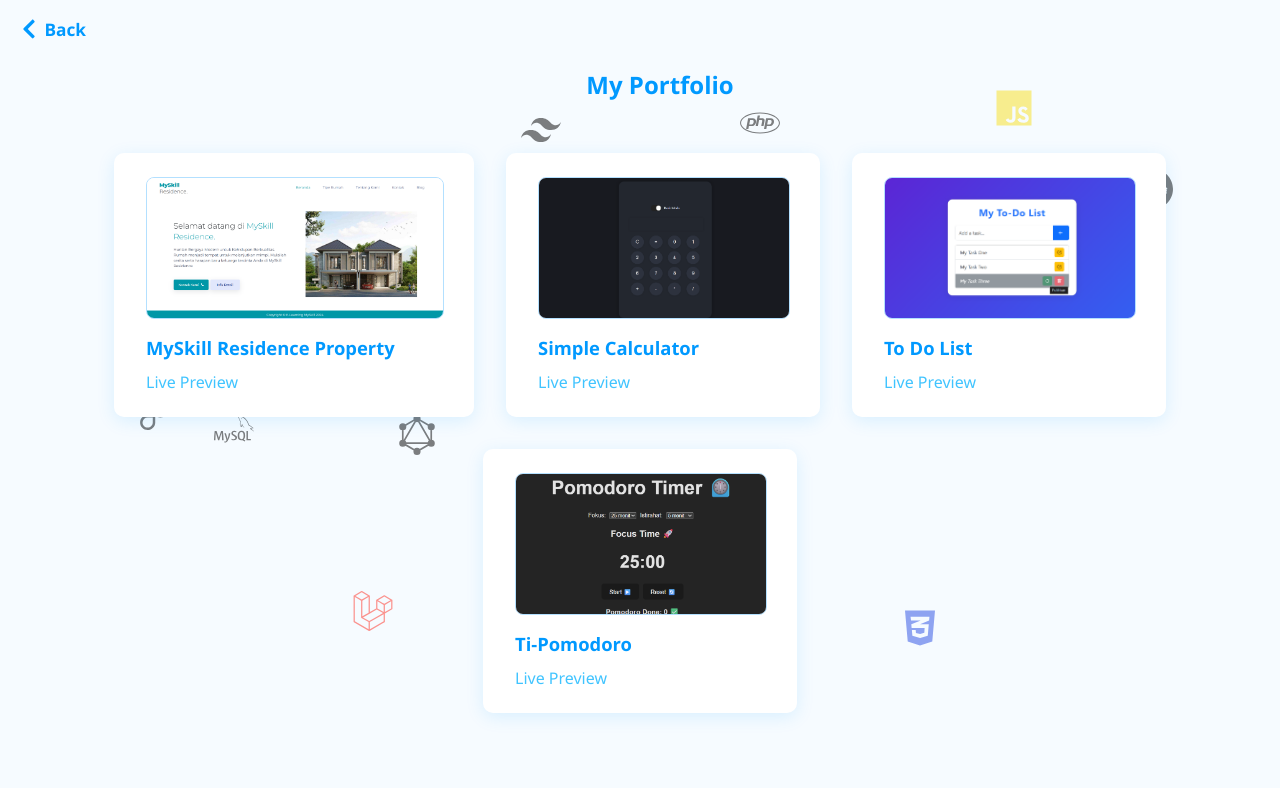
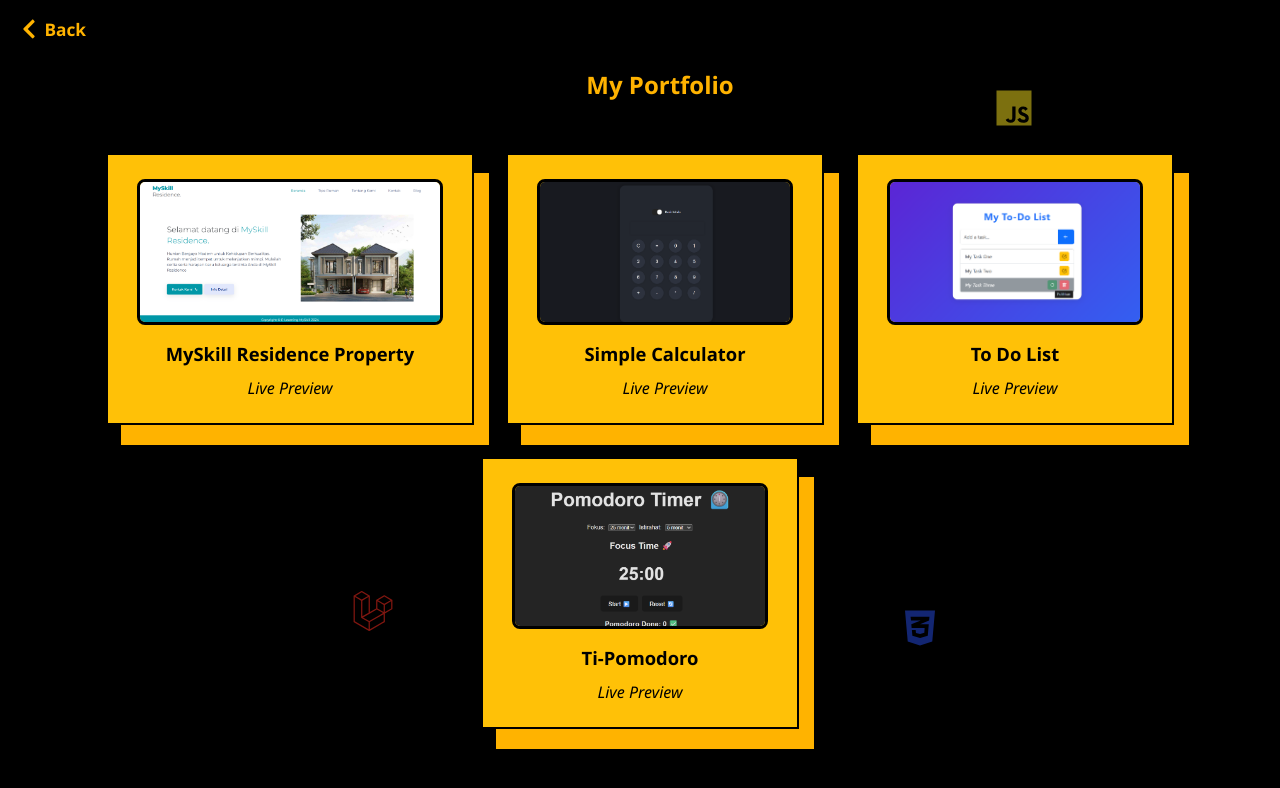
Before and after one commit to Rivkchao/myportfolio, a React (Create React App) app: page /portfolio in a window 1280 px wide. Shown: the top 788 px of the page. Built offline with nearby package versions, Linux system fonts and the light colour scheme.

Commit message:
New Style

```diff
--- a/public/index.html
+++ b/public/index.html
@@ -24,6 +24,7 @@
       work correctly both with client-side routing and a non-root public URL.
       Learn how to configure a non-root public URL by running `npm run build`.
     -->
+    <link href="https://fonts.googleapis.com/css2?family=Saira:wght@400;600;700&display=swap" rel="stylesheet">
     <title>React App</title>
   </head>
   <body>
--- a/src/App.css
+++ b/src/App.css
@@ -1,5 +1,4 @@
 body {
-  background: #f6fbff;
   margin: 0;
   font-family: 'Segoe UI', Arial, sans-serif;
 }
@@ -9,6 +8,7 @@
   opacity: 0;
   animation: fadeIn 0.7s ease forwards;
 }
+
 @keyframes fadeIn {
   to {
     opacity: 1;
@@ -20,37 +20,32 @@
   display: flex;
   align-items: center;
   justify-content: center;
-  background: #f6fbff;
 }
 
 .profile-card {
-  background: #fff;
+  background: #FFB300;
   padding: 2rem 2.5rem;
-  border-radius: 10px;
-  box-shadow: 30px 25px 20px 0 rgba(0, 153, 255, 0.512);
+  border: 2px solid black;
+  box-shadow: 15px 20px 0 #FFC107;
   display: flex;
   flex-direction: column;
   align-items: center;
   min-width: 300px;
-  transition: background 0.35s cubic-bezier(.4,0,.2,1), box-shadow 0.35s cubic-bezier(.4,0,.2,1), transform 0.35s cubic-bezier(.4,0,.2,1);
+  transition: background 0.35s cubic-bezier(.4, 0, .2, 1), box-shadow 0.35s cubic-bezier(.4, 0, .2, 1), transform 0.35s cubic-bezier(.4, 0, .2, 1);
 }
 
 .profile-card:hover {
-  background: #0099ff;
-  box-shadow: 0 6px 28px 0 rgba(0, 153, 255, 0.35);
+  background: #000;
+  border: 2px solid #FFC107;
   transform: scale(1.035);
-}
-
-.profile-card:hover {
-  background: #0099ff;
-  box-shadow: 0 6px 28px 0 rgba(0, 153, 255, 0.35);
+  box-shadow: none;
 }
 
 .profile-card:hover h2,
 .profile-card:hover .sosmed-icons a,
 .profile-card:hover .btn-main {
   color: #fff !important;
-  transition: color 0.35s cubic-bezier(.4,0,.2,1);
+  transition: color 0.35s cubic-bezier(.4, 0, .2, 1);
 }
 
 .profile-card:hover .sosmed-icons a {
@@ -59,20 +54,20 @@
 
 .profile-card:hover .btn-main {
   background: #fff;
-  color: #0099ff !important;
+  color: #000 !important;
   border: 2px solid #fff;
-  transition: background 0.35s cubic-bezier(.4,0,.2,1), color 0.35s cubic-bezier(.4,0,.2,1), border 0.35s cubic-bezier(.4,0,.2,1);
+  transition: background 0.35s cubic-bezier(.4, 0, .2, 1), color 0.35s cubic-bezier(.4, 0, .2, 1), border 0.35s cubic-bezier(.4, 0, .2, 1);
 }
 
 .profile-card:hover .btn-main:hover {
-  background: #0099ff;
+  background: #000;
   color: #fff !important;
   border: 2px solid #fff;
 }
 
 .profile-card:hover .profile-img {
   border: 4px solid #fff;
-  transition: border 0.35s cubic-bezier(.4,0,.2,1);
+  transition: border 0.35s cubic-bezier(.4, 0, .2, 1);
 }
 
 
@@ -82,7 +77,7 @@
   border-radius: 50%;
   object-fit: cover;
   object-position: center bottom;
-  border: 4px solid #0099ff;
+  border: 4px solid #000;
   margin-bottom: 1rem;
   transition: border 0.2s;
 }
@@ -92,14 +87,12 @@
   gap: 1.2rem;
   margin: 1rem 0 1.5rem 0;
 }
+
 .sosmed-icons a {
-  color: #0099ff;
+  color: #000;
   font-size: 2rem;
   font-weight: bold;
   transition: color 0.2s;
-}
-.sosmed-icons a:hover {
-  color: #40c4ff;
 }
 
 .button-group {
@@ -111,10 +104,8 @@
 }
 
 .btn-main {
-  background: #0099ff;
+  background: #000;
   color: #fff;
-  border: 2px solid #b3e0ff;
-  border-radius: 6px;
   padding: 0.7rem 1.2rem;
   font-size: 1rem;
   font-weight: 600;
@@ -127,19 +118,21 @@
   text-align: center;
   box-sizing: border-box;
 }
+
 .btn-main:hover {
   background: #fff;
-  color: #0099ff;
-  border: 2px solid #b3e0ff;
+  color: #000;
 }
 
 /* Responsive fix for mobile */
 @media (max-width: 600px) {
+
   .home-container,
   .about-container {
     padding-left: 5vw;
     padding-right: 5vw;
   }
+
   .home-card,
   .about-card {
     padding: 1.2rem 0.5rem;
@@ -151,12 +144,13 @@
 /* Portfolio page */
 .portfolio-container {
   min-height: 100vh;
-  background: #f6fbff;
+  background: black;
   padding-top: 3rem;
   display: flex;
   flex-direction: column;
   align-items: center;
 }
+
 .portfolio-list {
   display: flex;
   flex-wrap: wrap;
@@ -164,17 +158,21 @@
   margin-top: 2rem;
   justify-content: center;
 }
+
 .portfolio-card {
-  background: #fff;
-  border-radius: 10px;
-  box-shadow: 0 4px 18px 0 rgba(0, 153, 255, 0.12);
+  background: #FFC107;
+  border: 2px solid black;
+  box-shadow: 15px 20px 0 #FFB300;
   padding: 1.5rem 2rem;
+  justify-content: center;
+  align-items: center;
+  text-align: center;
   min-width: 250px;
   display: flex;
   flex-direction: column;
-  align-items: flex-start;
   transition: box-shadow 0.2s, transform 0.2s;
 }
+
 .portfolio-card:hover {
   box-shadow: 0 8px 24px 0 rgba(0, 153, 255, 0.22);
   transform: translateY(-4px) scale(1.025);
@@ -187,22 +185,27 @@
   border-radius: 8px;
   margin-bottom: 1rem;
   background: #e3f1fb;
-  border: 1.5px solid #b3e0ff;
+  border: 0.2em solid black;
 }
+
 .portfolio-title {
   font-size: 1.15rem;
   font-weight: 600;
-  color: #0099ff;
+  color: #000;
   margin-bottom: 0.7rem;
 }
+
 .portfolio-link {
-  color: #40c4ff;
+  color: #000;
+  font-style: italic;
   text-decoration: none;
   font-size: 1rem;
   word-break: break-all;
 }
-.portfolio-link:hover {
-  text-decoration: underline;
+
+.portfolio-card:hover .portfolio-title,
+.portfolio-card:hover .portfolio-link {
+  color: #fff;
 }
 
 /* About page */
@@ -211,15 +214,19 @@
   display: flex;
   align-items: center;
   justify-content: center;
-  background: #f6fbff;
+  background: black;
   padding-left: 1rem;
   padding-right: 1rem;
 }
+
 .about-card {
-  background: #fff;
+  background: #FFB300;
+  border: 2px solid black;
+  box-shadow: 15px 20px 0 #FFC107;
   border-radius: 10px;
-  box-shadow: 0 4px 24px 0 rgba(0, 153, 255, 0.15);
   padding: 2.5rem 2.5rem;
+  color: #000;
+  font-weight: 600;
   max-width: 500px;
   text-align: center;
   position: relative;
@@ -230,7 +237,7 @@
   left: 1.1rem;
   bottom: 1rem;
   background: transparent;
-  color: #0099ff;
+  color: #000;
   border: none;
   padding: 0.2rem;
   cursor: pointer;
@@ -241,10 +248,12 @@
   justify-content: center;
   transition: color 0.2s;
 }
+
 .btn-back-icon.top {
   top: 1.1rem;
   left: 1.1rem;
 }
+
 .back-row {
   display: flex;
   align-items: center;
@@ -257,12 +266,12 @@
 }
 
 .back-icon {
-  color: #0099ff;
+  color: #FFB300;
   transition: color 0.2s;
 }
 
 .back-text {
-  color: #0099ff;
+  color: #FFB300;
   font-weight: bold;
   font-size: 1.08rem;
   margin-left: 0.3rem;
@@ -270,13 +279,14 @@
 
 .back-row:hover .back-icon,
 .back-row:hover .back-text {
-  color: #005fa3;
+  color: #FFF;
 }
 
 .about-card h2 {
-  color: #0099ff;
+  color: #000;
   margin-bottom: 1rem;
 }
+
 .about-card p {
   color: #222;
   margin-bottom: 0.7rem;
@@ -289,10 +299,11 @@
   display: flex;
   align-items: center;
   justify-content: center;
-  background: #f6fbff;
+  background: black;
   padding-left: 1rem;
   padding-right: 1rem;
 }
+
 .home-card {
   background: #fff;
   border-radius: 10px;
@@ -301,10 +312,12 @@
   max-width: 500px;
   text-align: center;
 }
+
 .home-card h2 {
-  color: #0099ff;
+  color: #000;
   margin-bottom: 1rem;
 }
+
 .home-card p {
   color: #222;
   margin-bottom: 0.7rem;
--- a/src/pages/Portfolio.js
+++ b/src/pages/Portfolio.js
@@ -39,7 +39,7 @@
         <FaChevronLeft size={22} className="back-icon" />
         <span className="back-text">Back</span>
       </div>
-      <h2 style={{ marginLeft: '2.5rem', color: '#0099ff' }}>My Portfolio</h2>
+      <h2 style={{ marginLeft: '2.5rem', color: '#FFB300' }}>My Portfolio</h2>
       <div className="portfolio-list">
         {projects.map((project, idx) => (
           <div className="portfolio-card fade-in" key={idx} style={{ animationDelay: `${idx * 0.2}s` }}>
```
